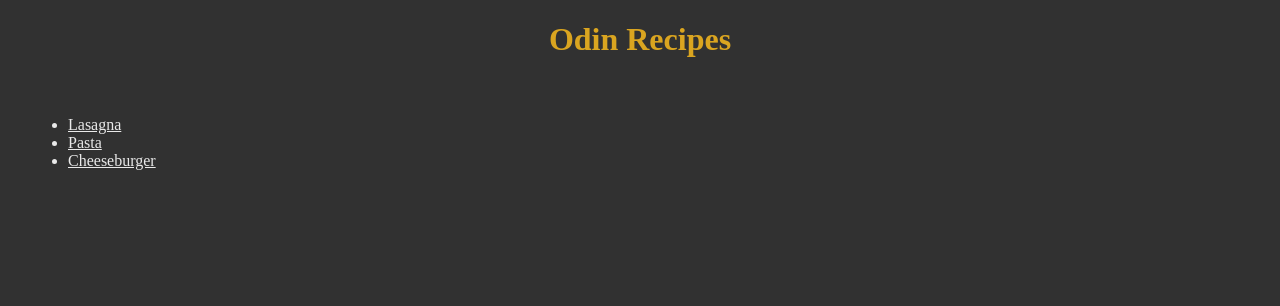
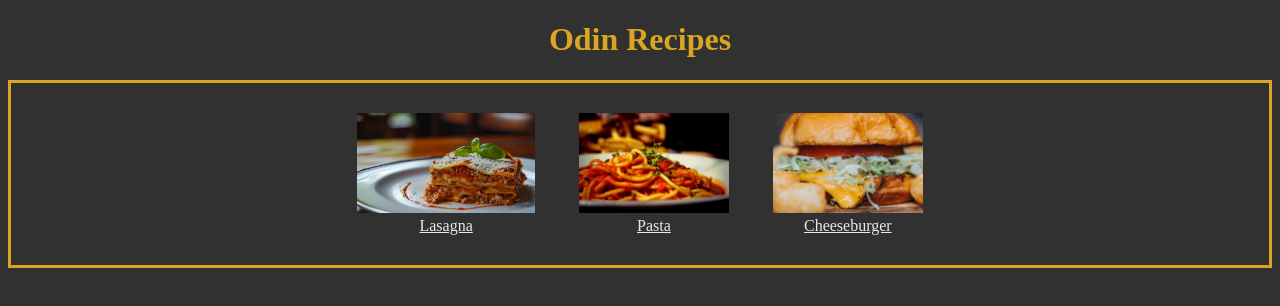
Before and after one commit to erfun50h/Odin-recipes, a plain HTML site: page index.html in a window 1280 px wide. Drawn offline with Linux system fonts and the light colour scheme.

Commit message:
Recreated homepage using inline-block instead of normal list                                         using margin and padding

```diff
--- a/css/style.css
+++ b/css/style.css
@@ -5,6 +5,18 @@ body {
 * {
     /* background-color: #272727; */
     color: rgb(233, 233, 233);
+}
+
+.menu {
+    padding: 30px;
+    /* align-content: center; */
+    border: 3px solid goldenrod;
+    text-align: center;
+}
+
+.menu-items {
+    display: inline-block;
+    margin-inline: 20px;
 }
 
 .content {
--- a/index.html
+++ b/index.html
@@ -8,12 +8,25 @@
 </head>
 <body>
     <div><h1>Odin Recipes</h1></div>
-        <div class="content">
-            <ul>
-                <li><a href="./recipes/lasagna.html">Lasagna</a></li>
-                <li><a href="./recipes/pasta.html">Pasta</a></li>
-                <li><a href="./recipes/cheeseburger.html">Cheeseburger</a></li>
-            </ul>
+    <div class="menu">
+        <div class="menu-items">
+            <img src="img/Lasagna.jpg" alt="" height="100px">
+            <div>
+                <a href="./recipes/lasagna.html">Lasagna</a>
+            </div>
         </div>
+        <div class="menu-items">
+            <img src="img/Pasta.jpg" alt="" height="100px">
+            <div>
+                <a href="./recipes/pasta.html">Pasta</a>
+            </div>
+        </div>
+        <div class="menu-items">
+            <img src="img/Cheeseburger.jpg" alt="" height="100px">
+            <div>
+                <a href="./recipes/cheeseburger.html">Cheeseburger</a>
+            </div>
+        </div>
+    </div>
 </body>
 </html>
```
